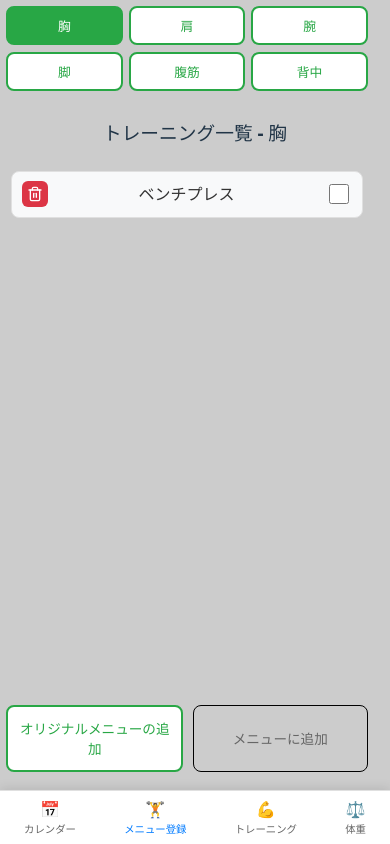
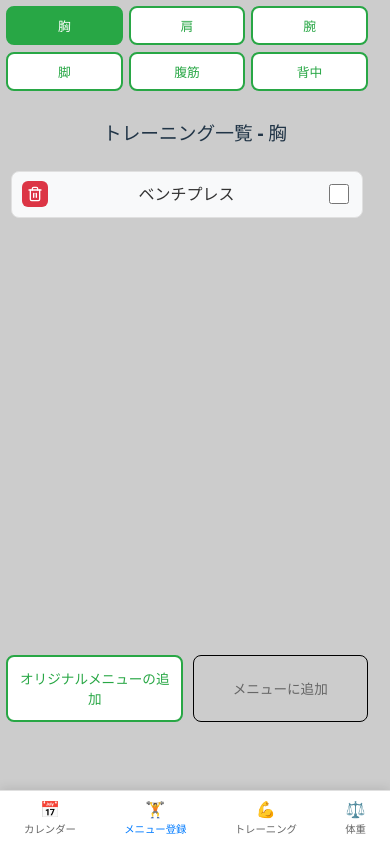
Before and after one commit to BandaiTakumi/massle_app, a React (Vite) app: page / in a window 390 px wide. Built offline with nearby package versions, Linux system fonts and the light colour scheme.

Commit message:
画面下部の余白を再度修正

```diff
--- a/src/components/pages/Menu.css
+++ b/src/components/pages/Menu.css
@@ -241,6 +241,8 @@
 @media (max-width: 480px) {
   .menu-page {
     padding: 0.4rem;
+    padding-bottom: calc(50px + 0.4rem);
+    height: 100vh;
   }
 
   .category-button {
```
